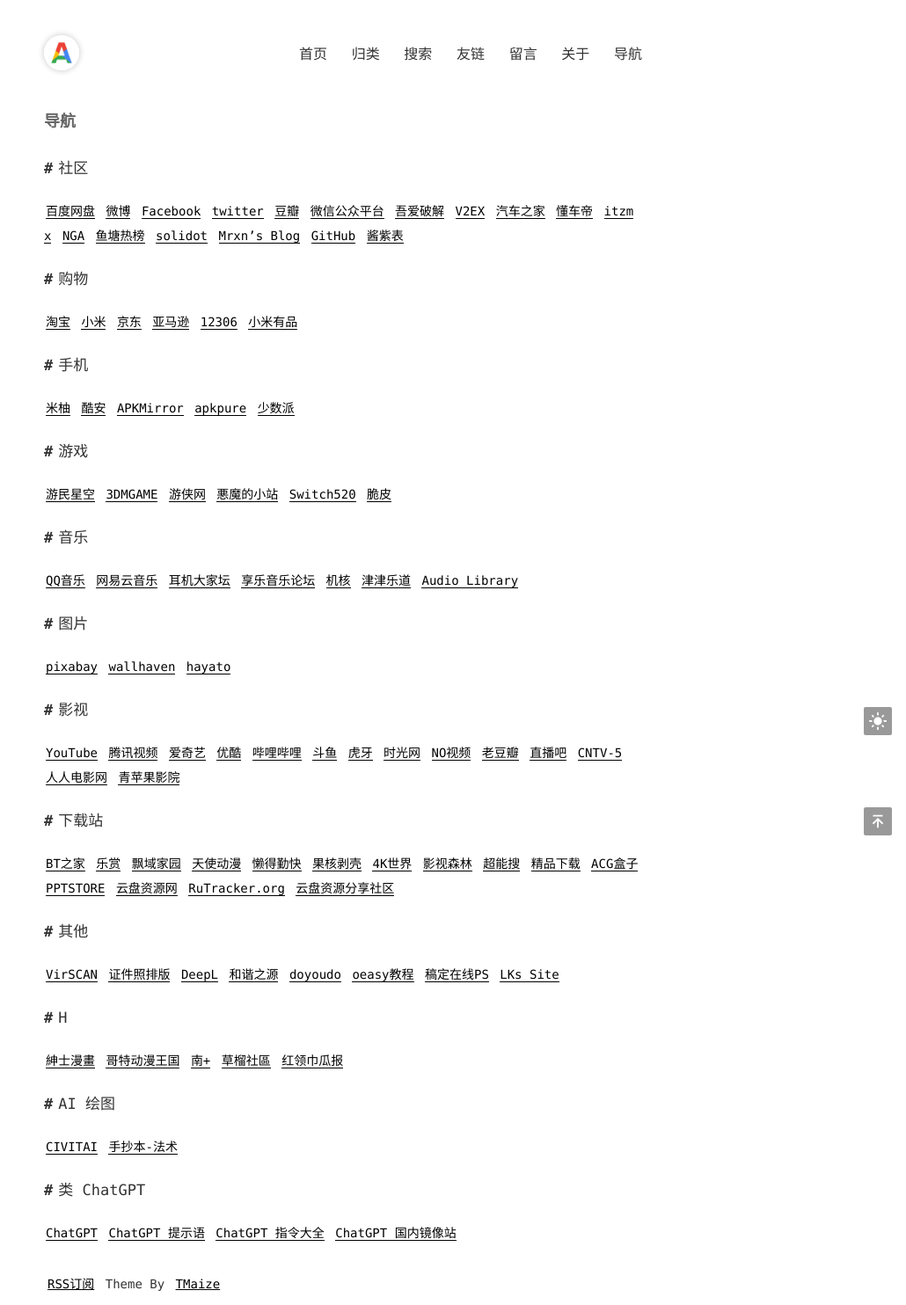
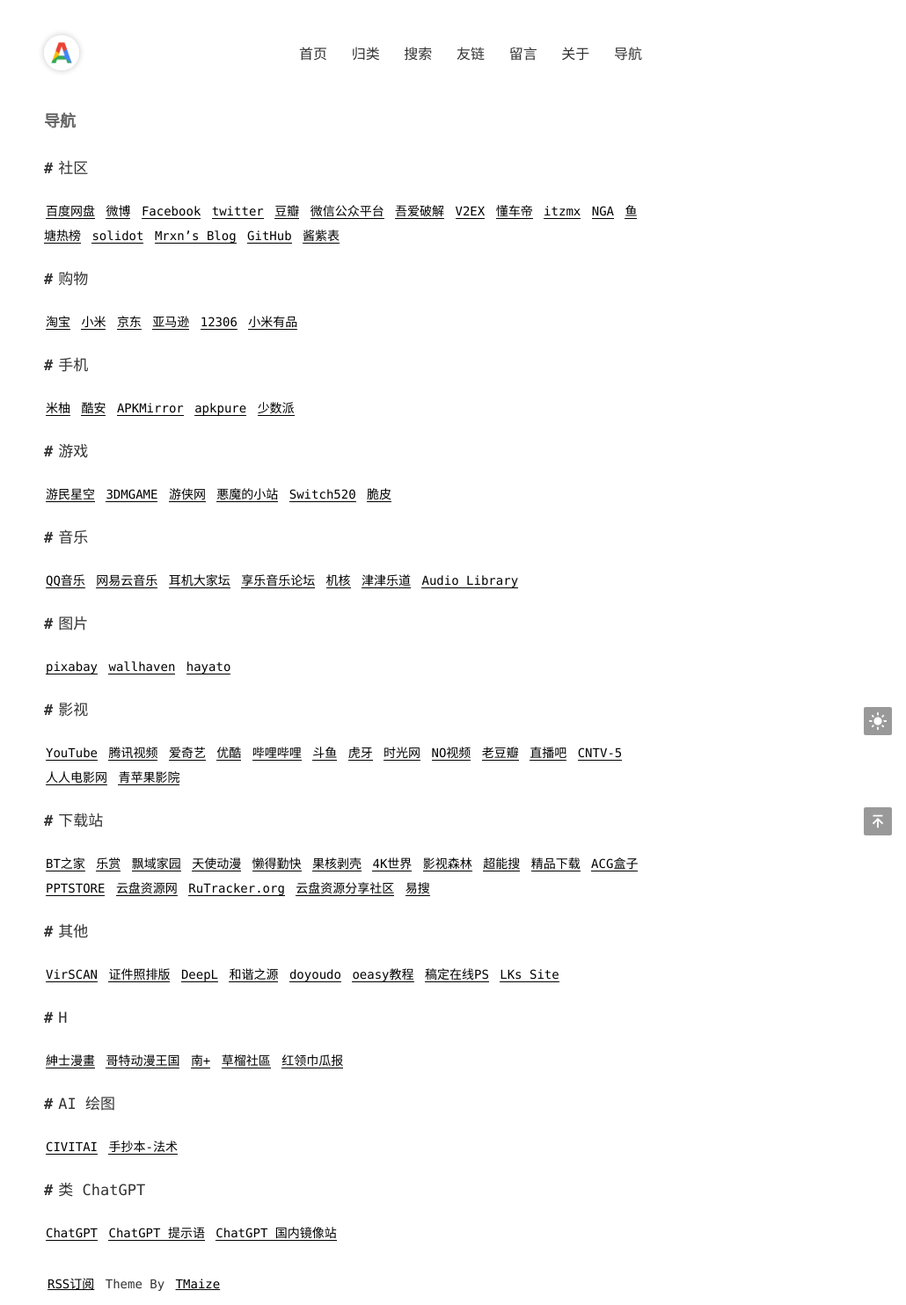
Before and after one commit to admans/admans.github.io, a Jekyll site: the page built from pages/navi.md, in a window 1280 px wide. Shown: the whole page at 88% size, without its empty margins (250-1280 px from the left). Built offline with Jekyll 4.4.1, drawn with Linux system fonts in a browser that asks for light colours.

Commit message:
Update navi.md

```diff
--- a/pages/navi.md
+++ b/pages/navi.md
@@ -5,7 +5,7 @@ title: 导航
 
 ## 社区
 
-[百度网盘](https://pan.baidu.com/ "百度网盘") [微博](https://weibo.com/ "微博") [Facebook](https://www.facebook.com/ "Facebook") [twitter](https://twitter.com/ "twitter") [豆瓣](https://www.douban.com/ "豆瓣") [微信公众平台](https://mp.weixin.qq.com/ "微信公众平台") [吾爱破解](https://www.52pojie.cn/ "吾爱破解") [V2EX](https://v2ex.com/ "V2EX") [汽车之家](https://www.autohome.com.cn/ "汽车之家") [懂车帝](https://www.dongchedi.com/ "懂车帝") [itzmx](http://bbs.itzmx.com/ "itzmx") [NGA](https://bbs.nga.cn/ "NGA") [鱼塘热榜](https://mo.fish/ "鱼塘热榜") [solidot](https://www.solidot.org/ "solidot") [Mrxn's Blog](https://mrxn.net/ "Mrxn's Blog") [GitHub](https://github.com/ "GitHub") [酱紫表](https://qust.me/ "酱紫表")
+[百度网盘](https://pan.baidu.com/ "百度网盘") [微博](https://weibo.com/ "微博") [Facebook](https://www.facebook.com/ "Facebook") [twitter](https://twitter.com/ "twitter") [豆瓣](https://www.douban.com/ "豆瓣") [微信公众平台](https://mp.weixin.qq.com/ "微信公众平台") [吾爱破解](https://www.52pojie.cn/ "吾爱破解") [V2EX](https://v2ex.com/ "V2EX") [懂车帝](https://www.dongchedi.com/ "懂车帝") [itzmx](http://bbs.itzmx.com/ "itzmx") [NGA](https://bbs.nga.cn/ "NGA") [鱼塘热榜](https://mo.fish/ "鱼塘热榜") [solidot](https://www.solidot.org/ "solidot") [Mrxn's Blog](https://mrxn.net/ "Mrxn's Blog") [GitHub](https://github.com/ "GitHub") [酱紫表](https://qust.me/ "酱紫表")
 
 ## 购物
 
@@ -17,7 +17,7 @@ title: 导航
 
 ## 游戏
 
-[游民星空](http://www.gamersky.com/ "游民星空") [3DMGAME](http://www.3dmgame.com/ "3DMGAME") [游侠网](https://www.ali213.net/ "游侠网") [悪魔的小站](http://www.mubolin.cn:99/ "悪魔的小站") [Switch520](https://laoquzhang.com/ "Switch520") [脆皮](https://g8hh.github.io/cuipi/ "脆皮")
+[游民星空](http://www.gamersky.com/ "游民星空") [3DMGAME](http://www.3dmgame.com/ "3DMGAME") [游侠网](https://www.ali213.net/ "游侠网") [悪魔的小站](http://www.mubolin.cn:99/ "悪魔的小站") [Switch520](https://sway.office.com/6bbhaAc40C11Q6Gh "Switch520") [脆皮](https://g8hh.github.io/cuipi/ "脆皮")
 
 ## 音乐
 
@@ -33,7 +33,7 @@ title: 导航
 
 ## 下载站
 
-[BT之家](http://btbtt11.com/ "BT之家") [乐赏](http://gbtgame.me/ "乐赏") [飘域家园](http://bbs.homefei.me/ "飘域家园") [天使动漫](https://www.tsdm39.net/ "天使动漫") [懒得勤快](https://masuit.com/ "懒得勤快") [果核剥壳](https://www.ghxi.com/ "果核剥壳") [4K世界](https://www.4ksj.com/ "4K世界") [影视森林](http://549.tv/ "影视森林") [超能搜](https://www.chaonengsou.com/ "超能搜") [精品下载](http://www.j9p.com/ "精品下载") [ACG盒子](https://www.acgbox.link/ "ACG盒子") [PPTSTORE](https://www.pptstore.net/ "PPTSTORE") [云盘资源网](https://www.yunpanziyuan.com/forum-7.htm "云盘资源网") [RuTracker.org](https://rutracker.net/forum/index.php "RuTracker.org") [云盘资源分享社区](https://dzfby.cn/ "云盘资源分享社区")
+[BT之家](http://btbtt11.com/ "BT之家") [乐赏](http://gbtgame.me/ "乐赏") [飘域家园](http://bbs.homefei.me/ "飘域家园") [天使动漫](https://www.tsdm39.net/ "天使动漫") [懒得勤快](https://masuit.com/ "懒得勤快") [果核剥壳](https://www.ghxi.com/ "果核剥壳") [4K世界](https://www.4ksj.com/ "4K世界") [影视森林](http://549.tv/ "影视森林") [超能搜](https://www.chaonengsou.com/ "超能搜") [精品下载](http://www.j9p.com/ "精品下载") [ACG盒子](https://www.acgbox.link/ "ACG盒子") [PPTSTORE](https://www.pptstore.net/ "PPTSTORE") [云盘资源网](https://www.yunpanziyuan.com/forum-7.htm "云盘资源网") [RuTracker.org](https://rutracker.net/forum/index.php "RuTracker.org") [云盘资源分享社区](https://dzfby.cn/ "云盘资源分享社区") [易搜](https://yiso.fun/ "易搜")
 
 ## 其他
 
@@ -49,4 +49,4 @@ title: 导航
 
 ## 类 ChatGPT
 
-[ChatGPT](https://chat.openai.com/ "ChatGPT") [ChatGPT 提示语](https://prompts.fresns.cn/ "ChatGPT 提示语") [ChatGPT 指令大全](https://docs.qq.com/pdf/DYnZWTE9Rc0tVS09w? "ChatGPT 指令大全") [ChatGPT 国内镜像站](https://blog.forwardminded.xyz/ "ChatGPT 国内镜像站")
+[ChatGPT](https://chat.openai.com/ "ChatGPT") [ChatGPT 提示语](https://prompts.fresns.cn/ "ChatGPT 提示语") [ChatGPT 国内镜像站](https://blog.forwardminded.xyz/ "ChatGPT 国内镜像站")
```
